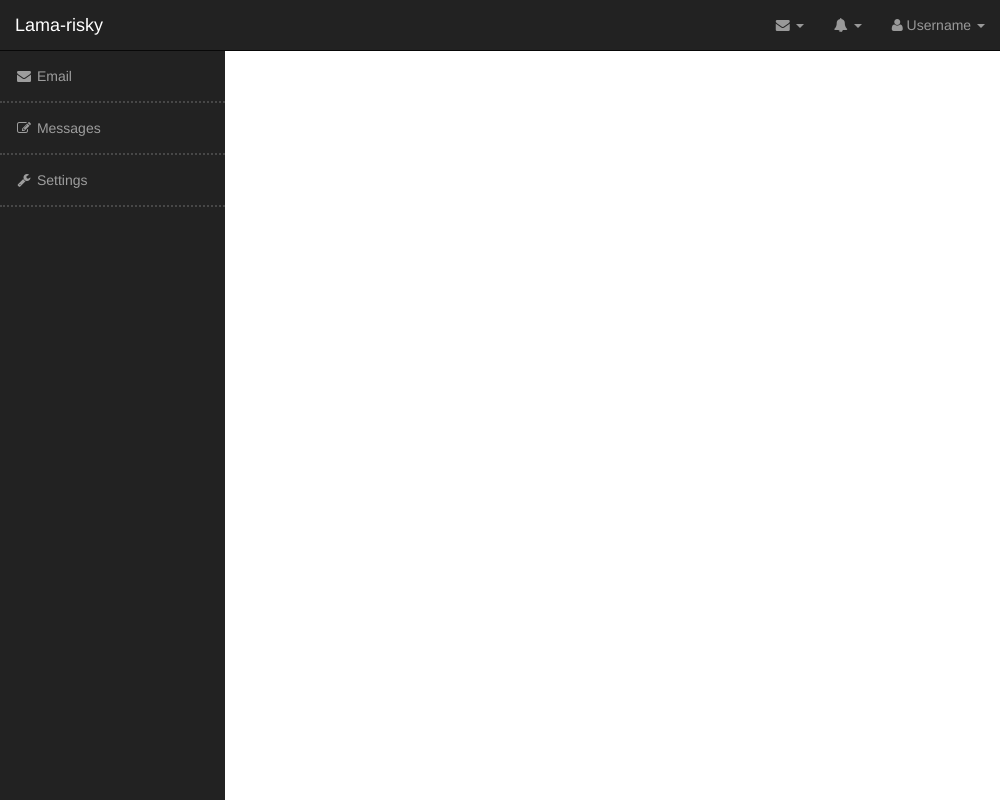
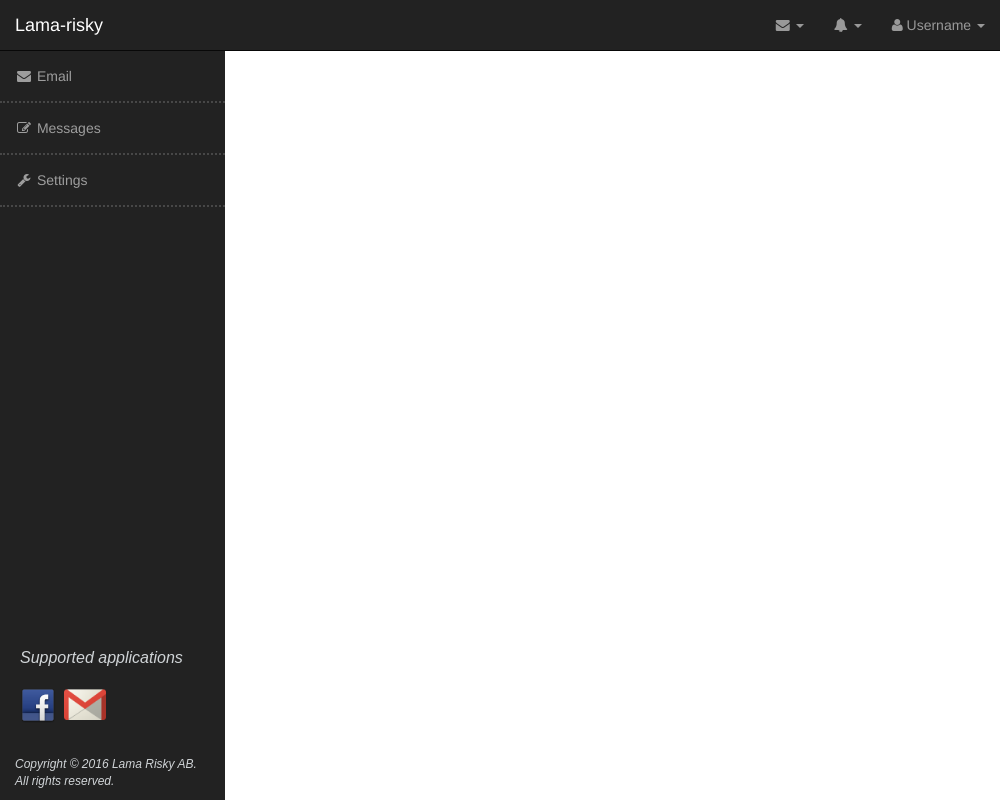
Before and after one commit to eHammarstrom/QuickFeed-app, an Electron app: page main.html in a window 1000 px wide. Drawn offline with nearby package versions, Linux system fonts and the light colour scheme; no server answers.

Commit message:
Added copyright and apps to a nav-footer (#8)
* Added a settings-tab

* Commit of settings-tab

* Commit of new settings-tab

* Update settings.js

* Added copyright footer and apps

```diff
--- a/css/maintest.css
+++ b/css/maintest.css
@@ -237,3 +237,46 @@ ul.alert-dropdown {
     height: 100%;
     background-color: rgba(0, 0, 0, 0.25);
 }
+
+/* Footer Nav-bar*/
+
+#navfooter{
+    position:relative;
+}
+
+#services{
+  height:auto;
+  width: 100%;
+  position: absolute;
+  bottom: 70px;
+  left: 20px;
+}
+
+#copyright{
+    position: absolute;
+    bottom: 0;
+    left: 15px;
+}
+
+.navfooter-style > p{
+  font-family: "Arial";
+    font-size: 12px;
+    font-style: italic;
+    color: #d0d4d7;
+}
+
+.navfooter-app-style > p{
+  font-family: "Arial";
+  font-size: 16px;
+  font-style: italic;
+  color: #d0d4d7;
+}
+
+img.gmail{
+    width:50px;
+    height:auto;
+}
+img.facebook{
+    width:36px;
+    height:auto;
+}
--- a/main.html
+++ b/main.html
@@ -157,6 +157,20 @@
 				<li id="settings">
 					<a href="#"><i class="fa fa-fw fa-wrench"></i> Settings</a>
 				</li>
+				<div id="navfotter">
+					<div id="services" class="navfooter-app-style">
+						<p>Supported applications</p>
+						<a href="#">
+							<img class="facebook" src="img/Facebook-icon.png" alt="img_error"/>
+						</a>
+						<a href="#">
+							<img class="gmail" src="img/googlemail.png" alt="img_error"/>
+						</a>
+					</div>
+					<div id="copyright" class="navfooter-style">
+						<p>Copyright © 2016 Lama Risky AB.</br> All rights reserved.</p>
+					</div>
+				</div>
 			</ul>
 		</div>
 	</nav>
```
Also changed, not shown: img/Facebook-icon.png (added), img/googlemail.png (added).
